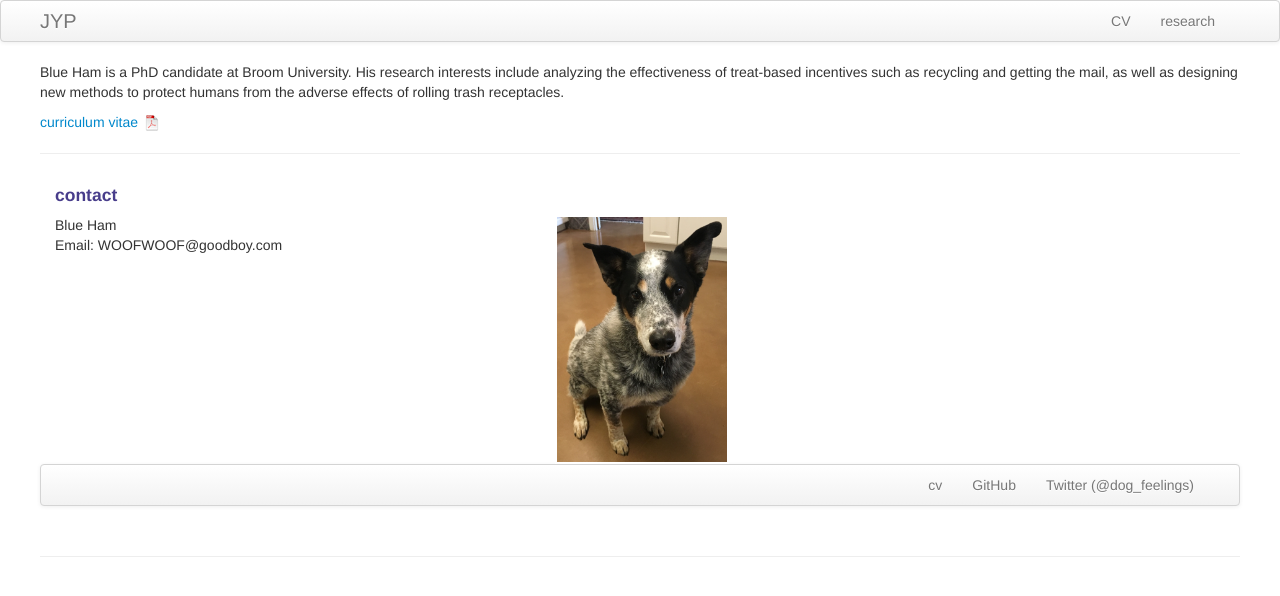
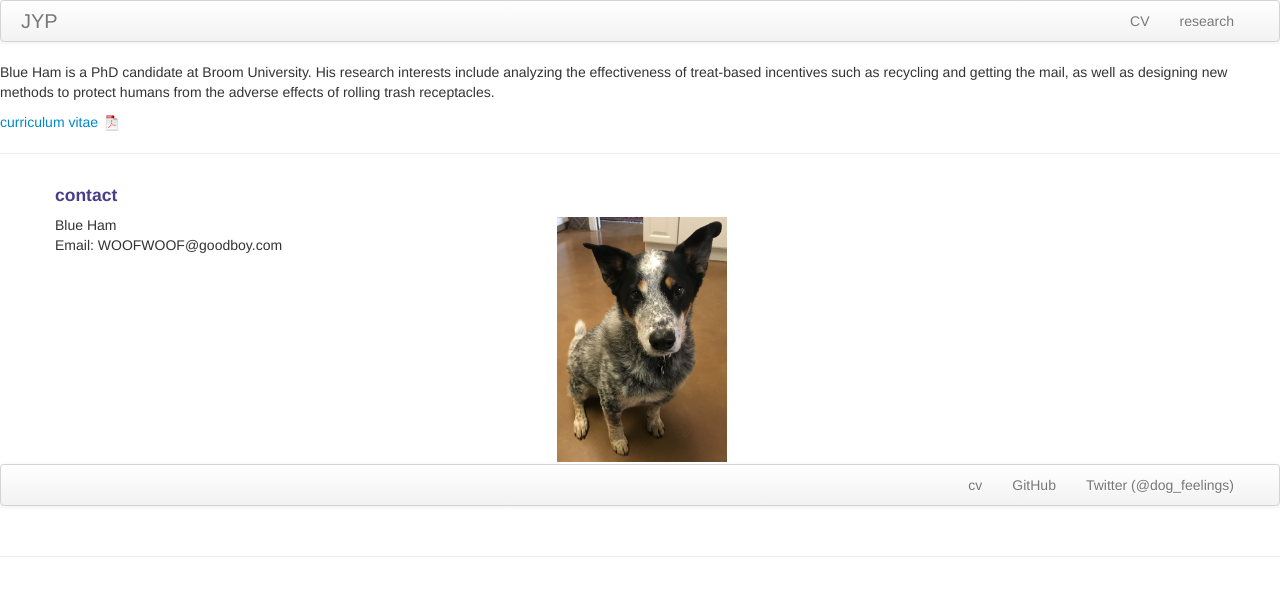
Before and after one commit to jpitarakis/jpitarakis.github.io, a Jekyll site: the page built from index.md, in a window 1280 px wide. Shown: the top 596 px of the page. Built offline with Jekyll 4.4.1, drawn with Linux system fonts in a browser that asks for light colours.

Commit message:
Update style.css

```diff
--- a/assets/themes/twitter/css/style.css
+++ b/assets/themes/twitter/css/style.css
@@ -1,7 +1,7 @@
 /* Custom container */
 .container-narrow {
   margin: 0 auto;
-  max-width: 1200px; }
+  max-width: 1400px; }
 
 .container-narrow > hr {
   margin: 30px 0; }
```
